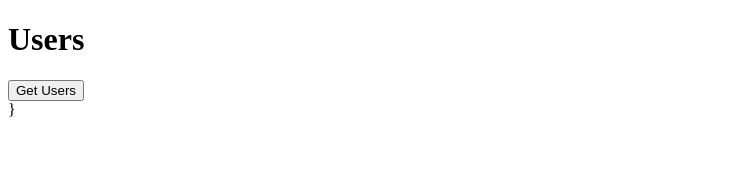
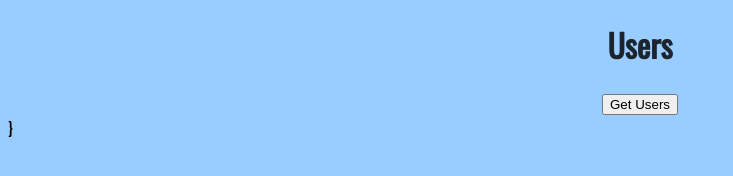
Before and after one commit to joebegley15/week_8_group_lab, a website: page index.html in a window 1280 px wide. Shown: the whole page, without its empty margins (0-733 px from the left). Drawn offline with nearby package versions, Linux system fonts and the light colour scheme.

Commit message:
Link index.html to main.css; add styling

```diff
--- a/index.html
+++ b/index.html
@@ -4,15 +4,15 @@
   <meta charset="utf-8">
   <meta http-equiv="X-UA-Compatible" content="IE=edge">
   <title></title>
-  <link rel="stylesheet" href="">
+  <link href='http://fonts.googleapis.com/css?family=Oswald' rel='stylesheet' type='text/css'>
+  <link rel="stylesheet" href="main.css">
 </head>
 <body>
 
   <div id="users-box">
     <h1>Users</h1>
     <button id="get-users">Get Users</button>
-    <div id="users-api-data">
-    </div>
+    <div id="users-api-data"></div>
   </div>
 
   <!-- handlebars template -->
--- a/main.css
+++ b/main.css
@@ -2,16 +2,18 @@ h2 {
   font-size: 24px;
   text-align: center;
   color: #1C252E;
+  font-family: 'Oswald', sans-serif;
 }
 
 body {
   background-color: #99CCFF;
+  font-family: 'Oswald', sans-serif;
 }
 
 #users-box {
+  text-align: center;
   margin-right: auto;
   margin-left: auto;
-  background-color: #5C7A99;
   color: #1C252E
 }
 
```
